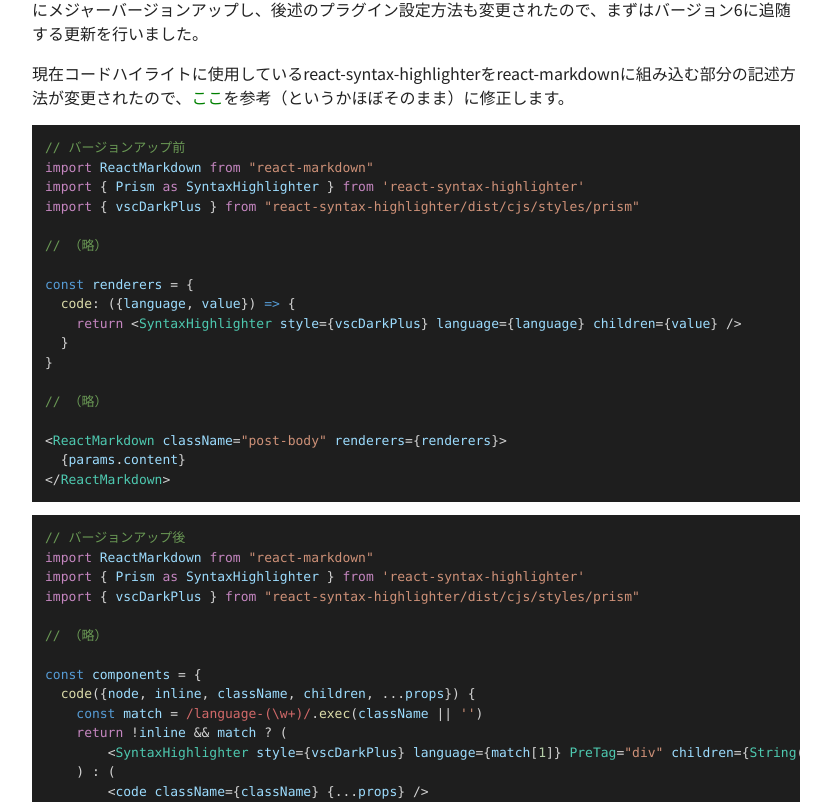
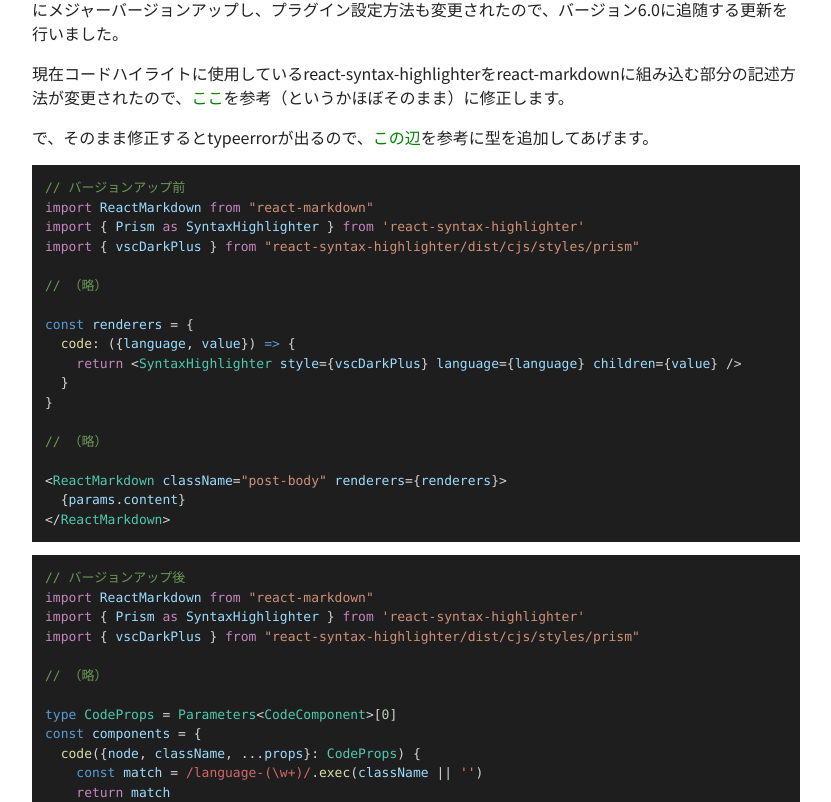
Before and after one commit to kasorin/kasorin-blog, a Next.js app: page /posts/update_202106 in a window 1280 px wide. Shown: the part 498-1300 px from the top of the page, without its empty margins (224-1055 px from the left). Built offline with nearby package versions, Linux system fonts and the light colour scheme.

Commit message:
Fix Type error

```diff
--- a/content/posts/update_202106.md
+++ b/content/posts/update_202106.md
@@ -9,9 +9,11 @@
 
 # react-markdownを6.0にアップデート
 
-滝行記録のmarkdown記事ファイルをreactコンポーネントとしてレンダリングするreact-markdownが6.0にメジャーバージョンアップし、後述のプラグイン設定方法も変更されたので、まずはバージョン6に追随する更新を行いました。
+滝行記録のmarkdown記事ファイルをreactコンポーネントとしてレンダリングするreact-markdownが6.0にメジャーバージョンアップし、プラグイン設定方法も変更されたので、バージョン6.0に追随する更新を行いました。
 
 現在コードハイライトに使用しているreact-syntax-highlighterをreact-markdownに組み込む部分の記述方法が変更されたので、[ここ](https://github.com/remarkjs/react-markdown#use-custom-components-syntax-highlight)を参考（というかほぼそのまま）に修正します。
+
+で、そのまま修正するとtypeerrorが出るので、[この辺](https://github.com/remarkjs/remark/discussions/714)を参考に型を追加してあげます。
 
 ~~~typescript
 // バージョンアップ前
@@ -42,14 +44,13 @@
 
 // （略）
 
+type CodeProps = Parameters<CodeComponent>[0]
 const components = {
-  code({node, inline, className, children, ...props}) {
+  code({node, className, ...props}: CodeProps) {
     const match = /language-(\w+)/.exec(className || '')
-    return !inline && match ? (
-        <SyntaxHighlighter style={vscDarkPlus} language={match[1]} PreTag="div" children={String(children).replace(/\n$/, '')} {...props} />
-    ) : (
-        <code className={className} {...props} />
-    )
+    return match
+      ? <SyntaxHighlighter style={vscDarkPlus} language={match[1]} PreTag="div" {...props} />
+      : <code className={className} {...props} />
   }
 }
 
--- a/pages/posts/[slug].tsx
+++ b/pages/posts/[slug].tsx
@@ -6,6 +6,7 @@
 
 import Layout from "../../components/Layout"
 import { readContentFiles, readContentFile, getPrevPost, getNextPost } from "../../lib/content-loader"
+import { CodeComponent } from 'react-markdown/src/ast-to-react'
 
 type Params = {
     title: string
@@ -23,14 +24,13 @@
 }
 
 export default function Post(params: Params): JSX.Element {
+    type CodeProps = Parameters<CodeComponent>[0]
     const components = {
-        code({node, inline, className, children, ...props}) {
+        code({node, className, ...props}: CodeProps) {
             const match = /language-(\w+)/.exec(className || '')
-            return !inline && match ? (
-                <SyntaxHighlighter style={vscDarkPlus} language={match[1]} PreTag="div" children={String(children).replace(/\n$/, '')} {...props} />
-            ) : (
-                <code className={className} {...props} />
-            )
+            return match
+                ? <SyntaxHighlighter style={vscDarkPlus} language={match[1]} PreTag="div" {...props} />
+                : <code className={className} {...props} />
         }
     }
 
```
